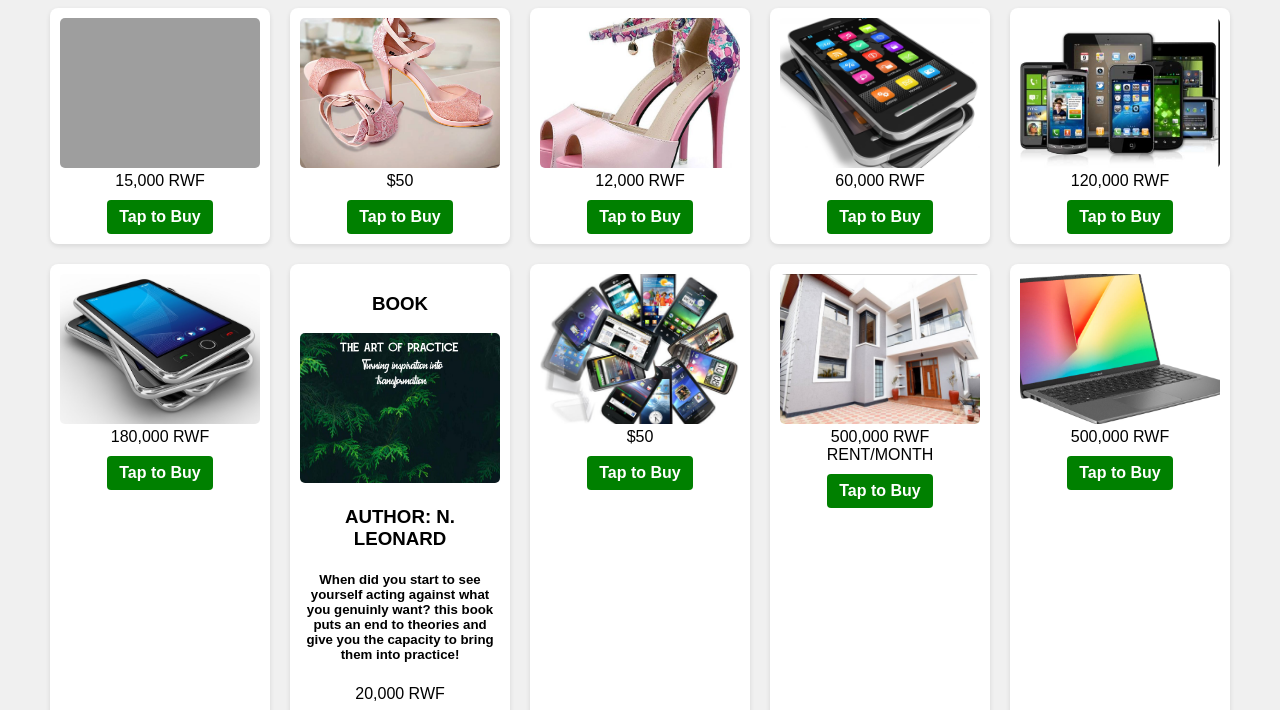
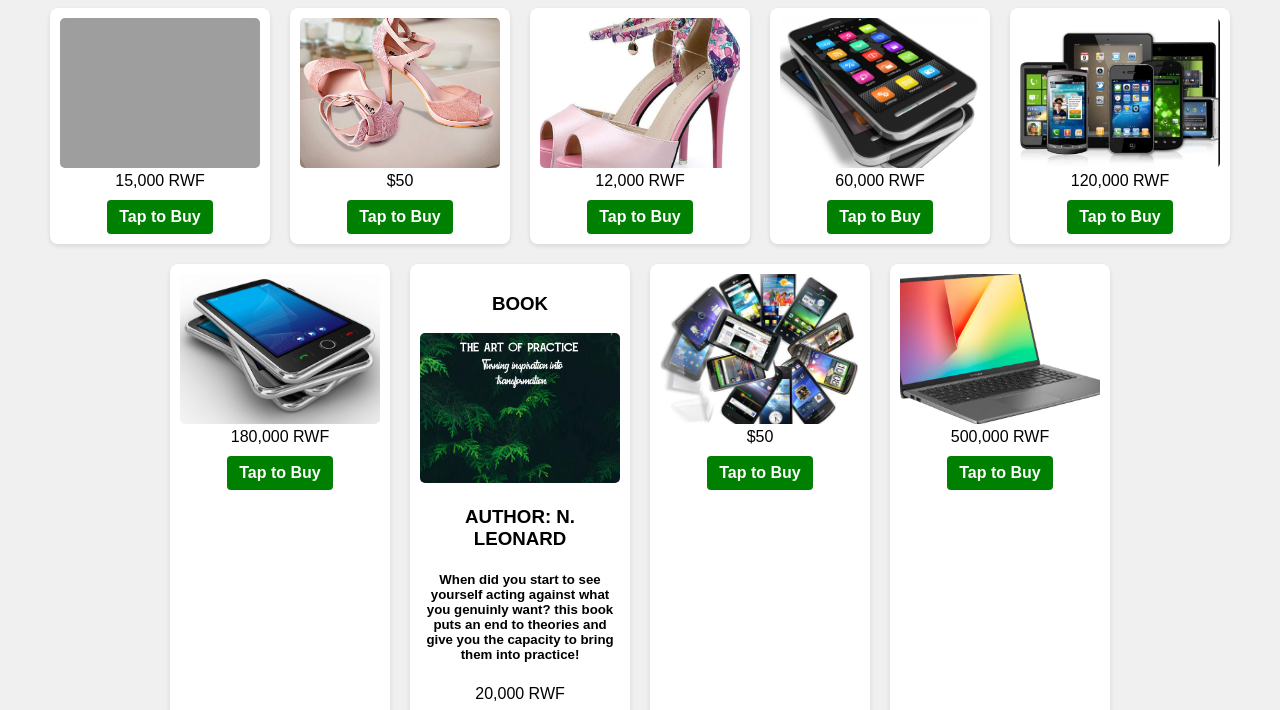
Before and after one commit to Leonard16-gif/Haha_Iwacu, a plain HTML site: page index.html in a window 1280 px wide. Shown: the part 82-792 px from the top of the page. Drawn offline with Linux system fonts and the light colour scheme; grey boxes are pictures that could not be loaded.

Commit message:
index.html

```diff
--- a/index.html
+++ b/index.html
@@ -174,11 +174,6 @@
       <a href="https://wa.me/250780904158" class="buy-button" data-en="Tap to Buy" data-rw="Kanda Ugure" data-fr="Appuyez pour Acheter">Tap to Buy</a>
     </div>
     <div class="product">
-      <img src="house1.png" alt="Product 9" />
-      <div class="price">500,000 RWF RENT/MONTH</div>
-      <a href="https://wa.me/250780904158" class="buy-button" data-en="Tap to Buy" data-rw="Kanda Ugure" data-fr="Appuyez pour Acheter">Tap to Buy</a>
-    </div>
-    <div class="product">
       <img src="laptop1.png" alt="Product 10" />
       <div class="price">500,000 RWF</div>
       <a href="https://wa.me/250780904158" class="buy-button" data-en="Tap to Buy" data-rw="Kanda Ugure" data-fr="Appuyez pour Acheter">Tap to Buy</a>
```
